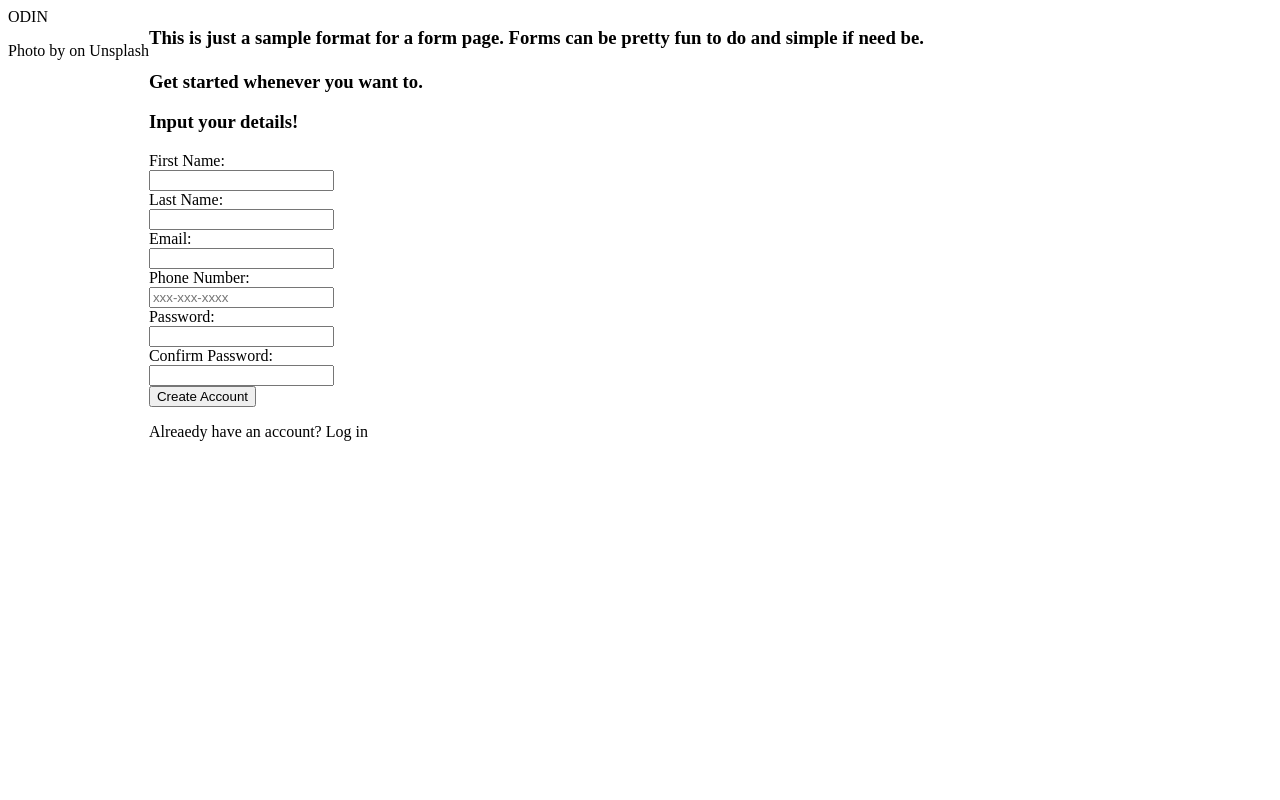
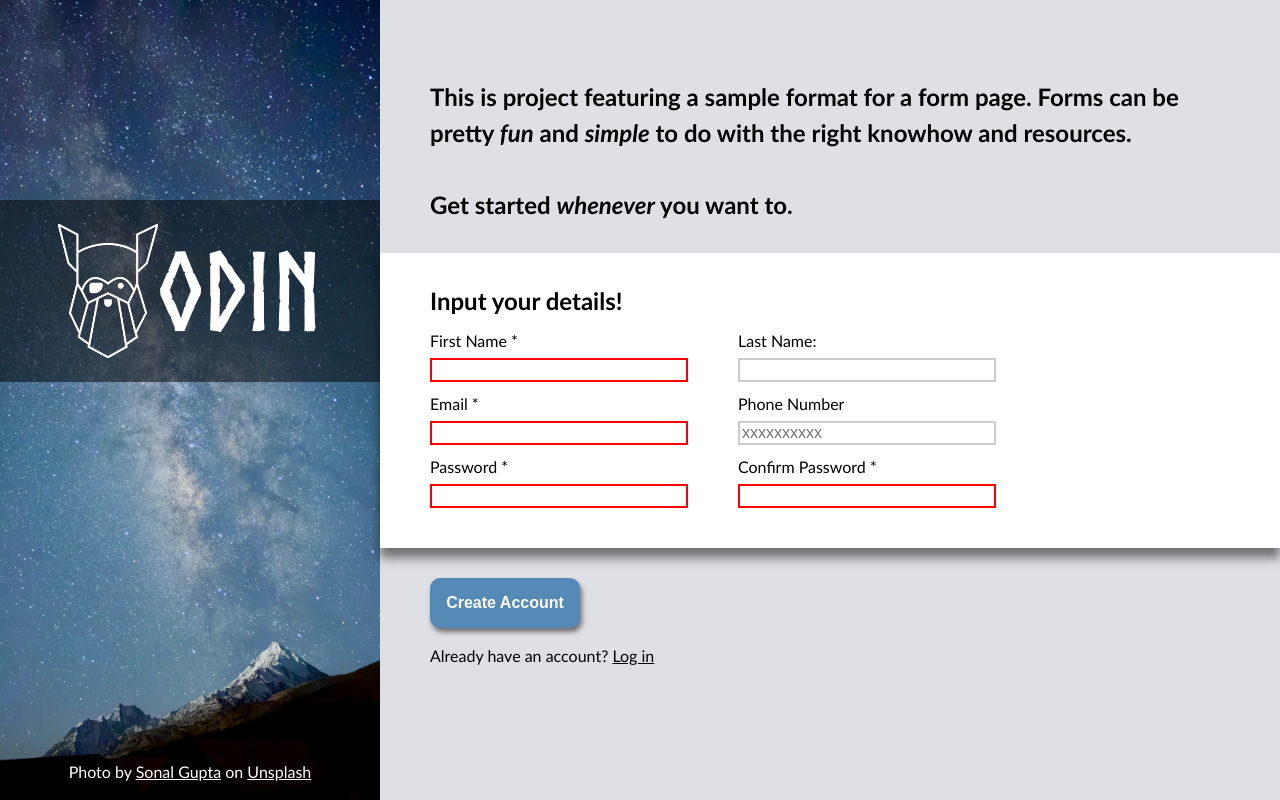
Before and after one commit to LAmena-dev/TOP-Signup-Form, a plain HTML site: page index.html in a window 1280 px wide. Drawn offline with Linux system fonts and the light colour scheme.

Commit message:
form html and css done

```diff
--- a/index.html
+++ b/index.html
@@ -11,58 +11,65 @@
 
 <body>
     <div class="left">
-        <div class="logo"><img>ODIN</div>
-        <p>Photo by
-            <a></a>
+        <div class="logoContain">
+            <img class="logo" src="./images/odin-logo.png">
+            <h1>ODIN</h1>
+        </div>
+        <p class="attribution">Photo by
+            <a href="https://unsplash.com/photos/milky-way-galaxy-shines-above-mountains-at-night-GM6zI72zdos">Sonal
+                Gupta</a>
             on
-            <a>Unsplash</a>
+            <a href="https://unsplash.com/">Unsplash</a>
         </p>
     </div>
     <div class="right">
         <div class="info">
-            <h3>This is just a sample format for a form page. Forms can be pretty fun to do and simple if need
-                be.<br><br>
-                Get started whenever you want to.
+            <h3>This is project featuring a sample format for a form page. Forms can be pretty <em>fun</em> and
+                <em>simple</em> to do with the right knowhow and resources.<br><br>
+                Get started <em>whenever</em> you want to.
             </h3>
         </div>
-        <div class="formContain">
+
+        <form id="mainForm">
+            <section>
                 <h3>Input your details!</h3>
-            <form>
+                <div class="formRow">
                     <div>
-                    <label for="firstName">First Name:</label>
-                    <input type="text" id="firstName" name="first_name">
+                        <label for="firstName">First Name *</label>
+                        <input type="text" id="firstName" name="first_name" required>
                     </div>
-
                     <div>
                         <label for="lastName">Last Name:</label>
                         <input type="text" id="lastName" name="last_name">
                     </div>
+                </div>
+                <div class="formRow">
+                    <div>
+                        <label for="email">Email *</label>
+                        <input type="email" id="email" name="email" required>
+                    </div>
+                    <div>
+                        <label for="phoneNum">Phone Number</label>
+                        <input type="text" id="phoneNum" name="phone_num" placeholder="xxxxxxxxxx" maxlength="10">
+                    </div>
+                </div>
+                <div class="formRow">
+                    <div>
+                        <label for="password">Password *</label>
+                        <input type="password" id="password" name="password" minlength="5" required>
+                    </div>
+                    <div>
+                        <label for="passwordConfirm">Confirm Password *</label>
+                        <input type="password" id="passwordConfirm" name="password_confirm" required>
+                    </div>
+                </div>
+            </section>
+        </form>
 
-                <div>
-                    <label for="email">Email:</label>
-                    <input type="email" id="email" name="email">
-                </div>
-
-                <div>
-                    <label for="phoneNum">Phone Number:</label>
-                    <input type="text" id="phoneNum" name="phone_num" placeholder="xxx-xxx-xxxx">
-                </div>
-
-                <div>
-                    <label for="password">Password:</label>
-                    <input type="password" id="password" name="password">
-                </div>
-
-                <div>
-                    <label for="passwordConfirm">Confirm Password:</label>
-                    <input type="password" id="passwordConfirm" name="password_confirm">
-                </div>
-            </form>
-        </div>
         <div class="callToAction">
-            <button>Create Account</button>
-            <p>Alreaedy have an account?
-                <a>Log in</a>
+            <button type="submit" form="mainForm">Create Account</button>
+            <p>Already have an account?
+                <a href="#">Log in</a>
             </p>
         </div>
     </div>
--- a/styles.css
+++ b/styles.css
@@ -1,14 +1,158 @@
 /* style for signup form */
+
+:root {
+  --color-invalid: rgb(255, 0, 0);
+  --color-focus: rgb(173, 216, 230);
+  --right-bg-color: rgb(223, 224, 228);
+  --button-color: rgb(85, 137, 182);
+  --button-color-hover: rgb(59, 107, 150);
+  --shadows: rgb(0, 0, 0, 0.5);
+}
+
+@font-face {
+  font-family: "Norse Bold";
+  src: url(./font/Norse-Bold.otf);
+}
 
 body {
   display: flex;
+  min-height: 100vh;
+  height: auto;
+  font-family: "Trebuchet MS", "Lucida Sans Unicode", "Lucida Grande",
+    "Lucida Sans", Arial, sans-serif;
+  line-height: 1.5;
+  margin: 0;
 }
 
 div {
   label {
     display: block;
+    margin-bottom: 5px;
   }
   input {
     display: block;
+    font-size: 1rem;
+    border: 2px solid rgb(0, 0, 0, 0.2);
+    width: 250px;
   }
 }
+
+input:required {
+  border-color: transparent;
+}
+
+input:invalid {
+  border-color: var(--color-invalid);
+}
+
+input:focus {
+  border-color: var(--color-focus);
+}
+
+button {
+  font-size: 1rem;
+  font-weight: bolder;
+  color: rgb(255, 255, 255);
+  height: 50px;
+  width: 150px;
+  background-color: var(--button-color);
+  border: none;
+  border-radius: 10px;
+  box-shadow: 2px 4px 5px var(--shadows);
+}
+
+button:hover {
+  background-color: var(--button-color-hover);
+  transition: all ease 200ms;
+  cursor: pointer;
+}
+
+h1,
+h3 {
+  margin: 0;
+  padding: 0;
+}
+
+h3 {
+  font-size: 24px;
+}
+
+a {
+  color: inherit;
+}
+
+.left {
+  display: flex;
+  flex-direction: column;
+  flex: 1;
+  justify-content: space-between;
+  text-align: center;
+  color: white;
+
+  background-image: url(./images/sonal-gupta-GM6zI72zdos-unsplash.jpg);
+  background-position: center;
+  background-repeat: no-repeat;
+  background-size: cover;
+}
+
+.logoContain {
+  display: flex;
+  justify-content: center;
+  align-items: center;
+  flex-shrink: 0;
+  position: relative;
+  top: 200px;
+  font-family: "Norse Bold", Georgia, "Times New Roman", Times, serif;
+  background-color: var(--shadows);
+  padding: 10px;
+
+  .logo {
+    width: 100px;
+    height: auto;
+  }
+
+  h1 {
+    font-size: 108px;
+    font-weight: lighter;
+  }
+}
+
+.attribution {
+  display: block;
+  flex-shrink: 0;
+}
+
+.right {
+  display: flex;
+  flex-direction: column;
+  flex: 2;
+}
+
+#mainForm {
+  padding: 30px 50px;
+  box-shadow: 0 10px 10px var(--shadows);
+  z-index: 1;
+}
+
+.info,
+.callToAction {
+  display: flex;
+  flex-direction: column;
+  flex: 1;
+  background-color: var(--right-bg-color);
+  padding: 30px 50px;
+}
+
+.info {
+  justify-content: end;
+
+  h3 {
+    width: 800px;
+  }
+}
+
+.formRow {
+  display: flex;
+  gap: 50px;
+  margin: 10px 0;
+}
```
Also changed, not shown: font/Norse-Bold.otf (added), images/odin-logo.png (added). Lines whose indentation alone changed are shown as unchanged.
